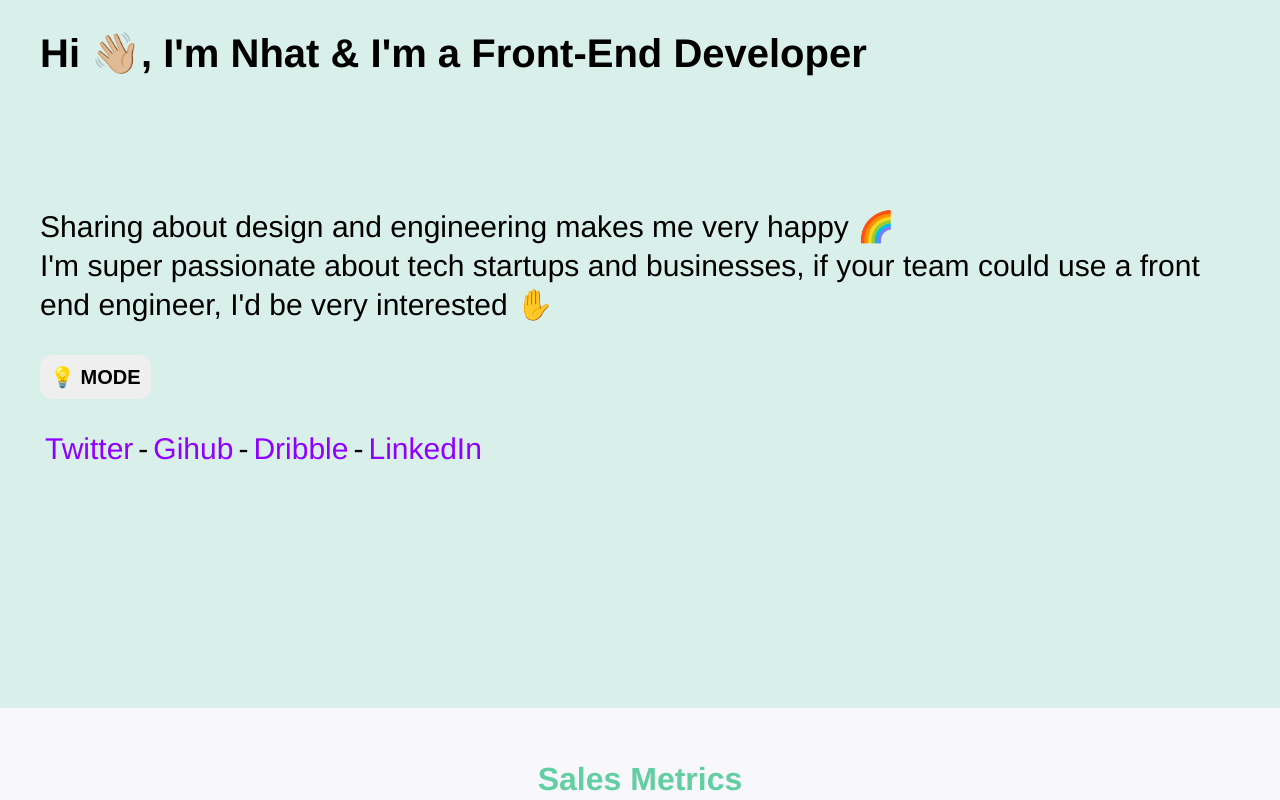
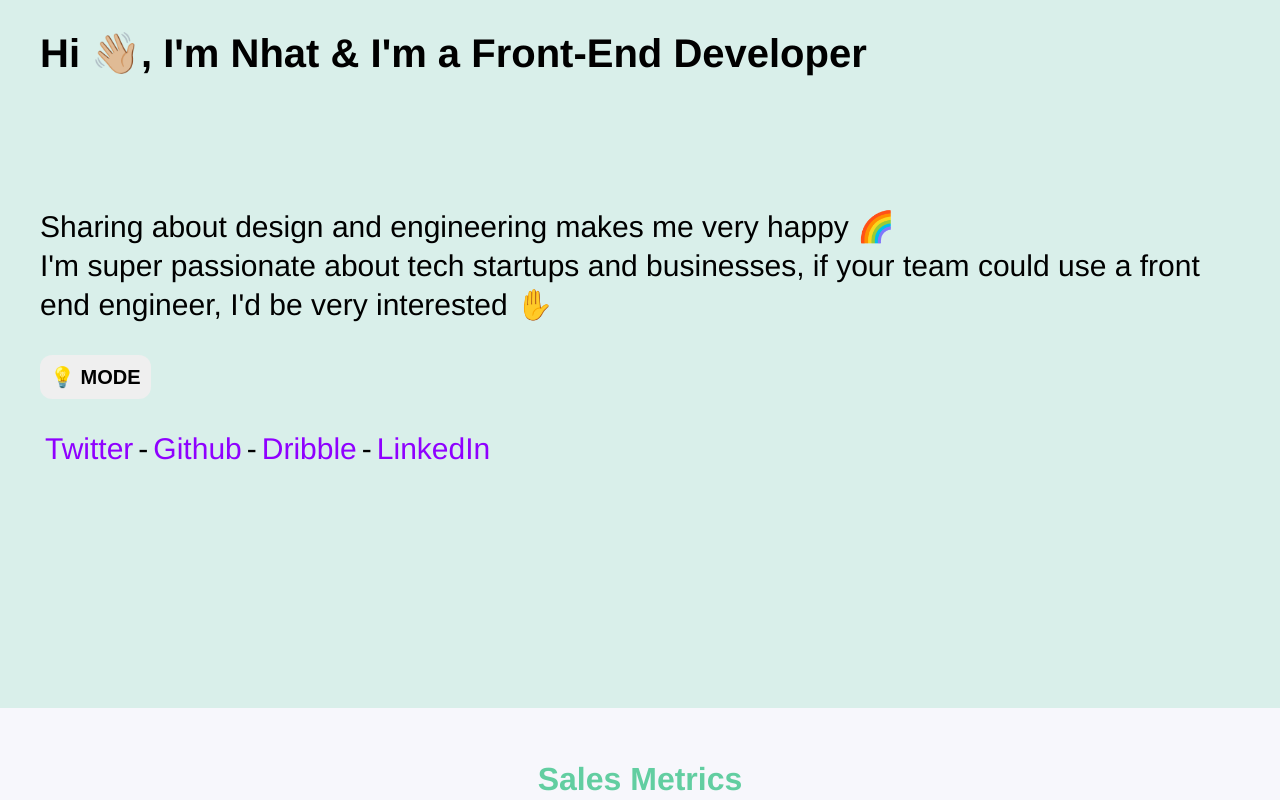
Before and after one commit to NhatDinh/nhatdinh.me, a Next.js app: page / in a window 1280 px wide. Shown: the top 800 px of the page. Built offline with nearby package versions, Linux system fonts and the light colour scheme.

Commit message:
fix typo, update gif links

```diff
--- a/components/Hero.js
+++ b/components/Hero.js
@@ -55,7 +55,7 @@ class Hero extends React.Component {
                   href="https://github.com/NhatDinh"
                   target="_blank"
                 >
-                  Gihub
+                  Github
                 </a>
               </li>
               {" - "}
--- a/data/projects.json
+++ b/data/projects.json
@@ -3,7 +3,7 @@
     {
       "id": "1",
       "name": "Sales Metrics",
-      "gif": "https://static-kkb4423oq.now.sh/salesmetrics.gif",
+      "gif": "https://static-fbs3zbeus.now.sh/salesmetrics.gif",
       "links": {
         "live": "https://salesmetrics-71cb5.firebaseapp.com",
         "code": "https://github.com/NhatDinh/salesmetrics"
```
Also changed, not shown: static/salesmetrics.gif.
